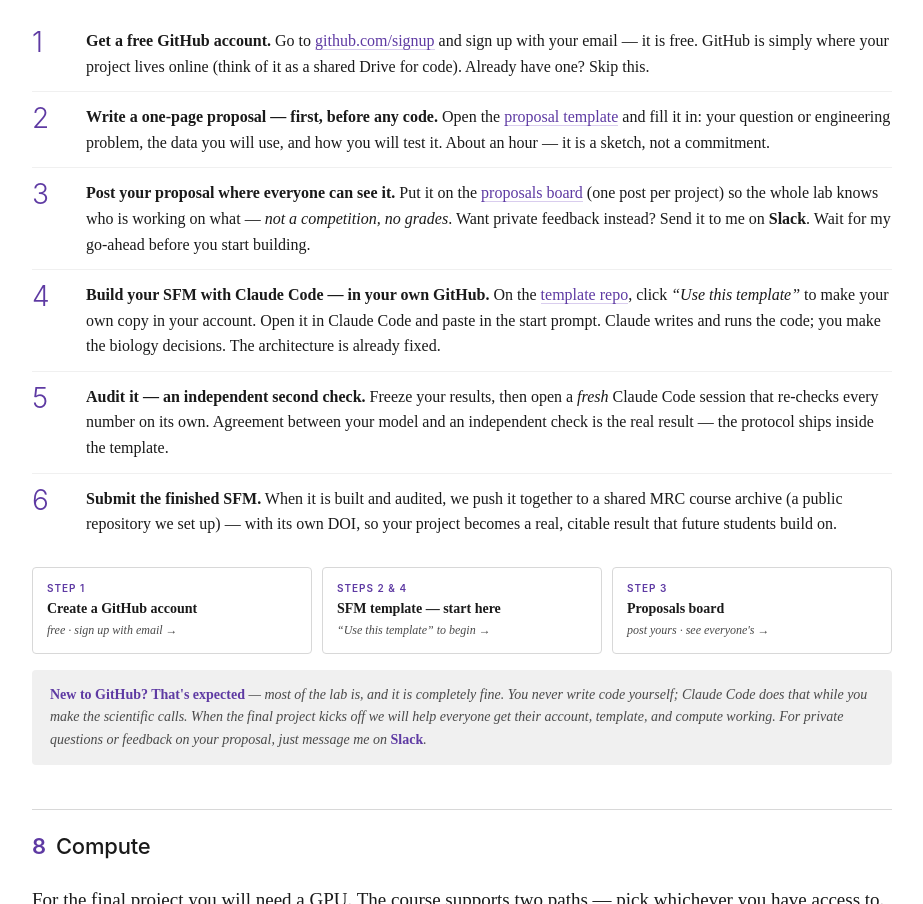
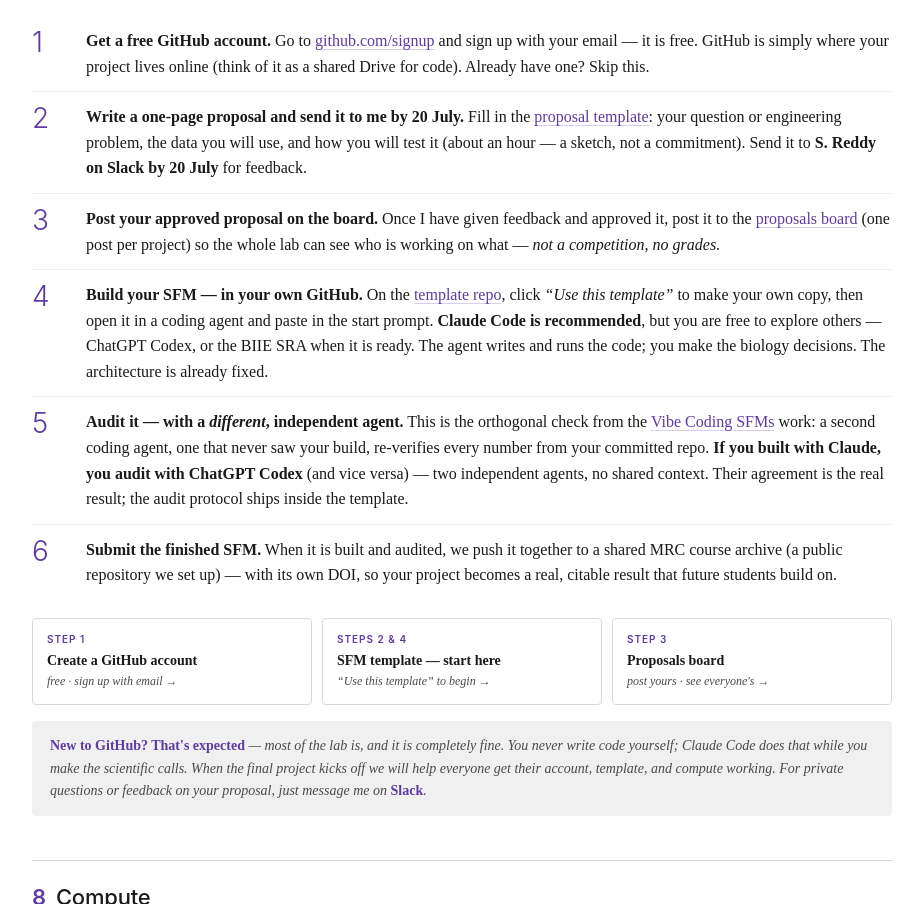
Before and after one commit to MRC-Open/lectures, a plain HTML site: page index.html in a window 1280 px wide. Shown: the part 6619-7523 px from the top of the page, without its empty margins (178-1101 px from the left). Drawn offline with nearby package versions, Linux system fonts and the light colour scheme.

Commit message:
§7 revisions: proposal→Slack by 20 Jul, post after approval, agent choice, orthogonal audit
- Step 2: proposal sent to S. Reddy on Slack by 20 July for feedback
- Step 3: post to public board only after approval
- Step 4: Claude Code recommended; free to use ChatGPT Codex / BIIE SRA (when ready)
- Step 5: corrected to the Vibe-Coding orthogonal audit — a DIFFERENT agent
  (build with Claude → audit with ChatGPT Codex, and vice versa), no shared context

Co-Authored-By: Claude Opus 4.8 <noreply@anthropic.com>

```diff
--- a/index.html
+++ b/index.html
@@ -364,10 +364,10 @@
 
   <div class="caps">
     <div class="cap"><div class="n">1</div><div class="t"><b>Get a free GitHub account.</b> Go to <a href="https://github.com/signup">github.com/signup</a> and sign up with your email — it is free. GitHub is simply where your project lives online (think of it as a shared Drive for code). Already have one? Skip this.</div></div>
-    <div class="cap"><div class="n">2</div><div class="t"><b>Write a one-page proposal — first, before any code.</b> Open the <a href="https://github.com/MRC-Open/mrc-sfm-template/blob/main/PROPOSAL.md">proposal template</a> and fill it in: your question or engineering problem, the data you will use, and how you will test it. About an hour — it is a sketch, not a commitment.</div></div>
-    <div class="cap"><div class="n">3</div><div class="t"><b>Post your proposal where everyone can see it.</b> Put it on the <a href="https://github.com/MRC-Open/proposals/discussions">proposals board</a> (one post per project) so the whole lab knows who is working on what — <em>not a competition, no grades</em>. Want private feedback instead? Send it to me on <strong>Slack</strong>. Wait for my go-ahead before you start building.</div></div>
-    <div class="cap"><div class="n">4</div><div class="t"><b>Build your SFM with Claude Code — in your own GitHub.</b> On the <a href="https://github.com/MRC-Open/mrc-sfm-template">template repo</a>, click <em>“Use this template”</em> to make your own copy in your account. Open it in Claude Code and paste in the start prompt. Claude writes and runs the code; you make the biology decisions. The architecture is already fixed.</div></div>
-    <div class="cap"><div class="n">5</div><div class="t"><b>Audit it — an independent second check.</b> Freeze your results, then open a <em>fresh</em> Claude Code session that re-checks every number on its own. Agreement between your model and an independent check is the real result — the protocol ships inside the template.</div></div>
+    <div class="cap"><div class="n">2</div><div class="t"><b>Write a one-page proposal and send it to me by 20 July.</b> Fill in the <a href="https://github.com/MRC-Open/mrc-sfm-template/blob/main/PROPOSAL.md">proposal template</a>: your question or engineering problem, the data you will use, and how you will test it (about an hour — a sketch, not a commitment). Send it to <strong>S. Reddy on Slack by 20 July</strong> for feedback.</div></div>
+    <div class="cap"><div class="n">3</div><div class="t"><b>Post your approved proposal on the board.</b> Once I have given feedback and approved it, post it to the <a href="https://github.com/MRC-Open/proposals/discussions">proposals board</a> (one post per project) so the whole lab can see who is working on what — <em>not a competition, no grades</em>.</div></div>
+    <div class="cap"><div class="n">4</div><div class="t"><b>Build your SFM — in your own GitHub.</b> On the <a href="https://github.com/MRC-Open/mrc-sfm-template">template repo</a>, click <em>“Use this template”</em> to make your own copy, then open it in a coding agent and paste in the start prompt. <strong>Claude Code is recommended</strong>, but you are free to explore others — ChatGPT Codex, or the BIIE SRA when it is ready. The agent writes and runs the code; you make the biology decisions. The architecture is already fixed.</div></div>
+    <div class="cap"><div class="n">5</div><div class="t"><b>Audit it — with a <em>different</em>, independent agent.</b> This is the orthogonal check from the <a href="https://www.biorxiv.org/content/10.64898/2026.06.04.730134v1">Vibe Coding SFMs</a> work: a second coding agent, one that never saw your build, re-verifies every number from your committed repo. <strong>If you built with Claude, you audit with ChatGPT Codex</strong> (and vice versa) — two independent agents, no shared context. Their agreement is the real result; the audit protocol ships inside the template.</div></div>
     <div class="cap"><div class="n">6</div><div class="t"><b>Submit the finished SFM.</b> When it is built and audited, we push it together to a shared MRC course archive (a public repository we set up) — with its own DOI, so your project becomes a real, citable result that future students build on.</div></div>
   </div>
 
```
